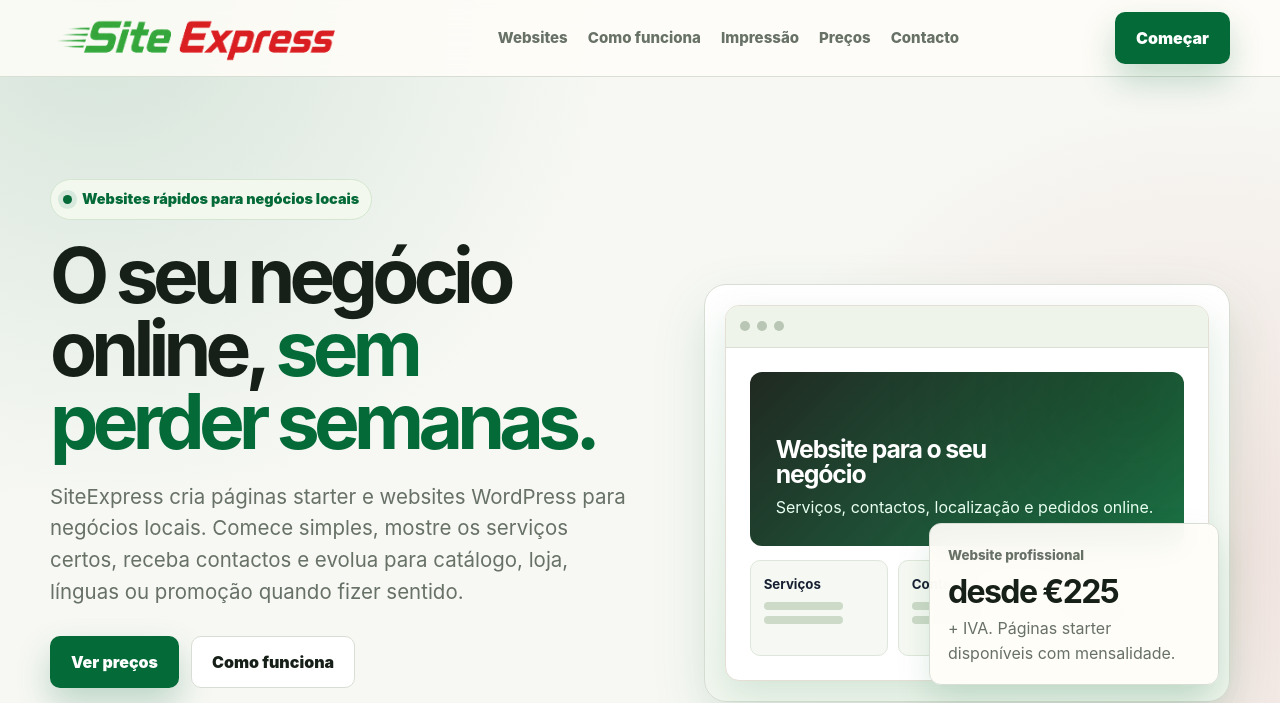
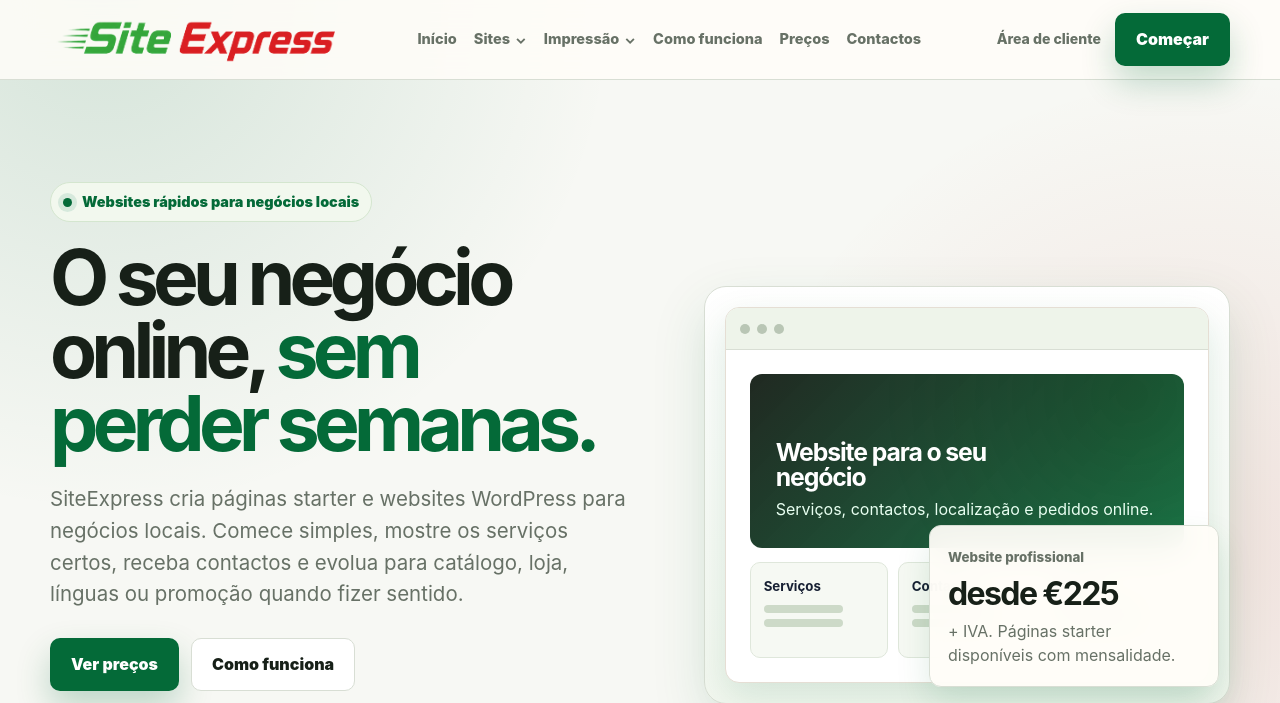
Before and after one commit to joaomcorreia/siteexpress.pt, a Django app: page /pt/ in a window 1280 px wide. Shown: the top 703 px of the page. Run offline with Django 5.2, Linux system fonts and the light colour scheme.

Commit message:
Improve public navigation

```diff
--- a/backend/onboarding/templates/onboarding/_public_header.html
+++ b/backend/onboarding/templates/onboarding/_public_header.html
@@ -4,13 +4,52 @@
     <a class="brand" href="{% url 'siteexpress-landing' %}" aria-label="SiteExpress.pt — início">
       <img class="brand-logo" src="{% static 'core/img/siteexpress/logo.png' %}" alt="Site Express">
     </a>
-    <nav class="links" aria-label="Navegação principal">
-      <a href="{% url 'website-wordpress' %}">Websites</a>
+
+    <nav class="desktop-nav" aria-label="Navegação principal">
+      <a href="{% url 'siteexpress-landing' %}">Início</a>
+      <div class="nav-dropdown">
+        <a class="nav-dropdown-trigger" href="{% url 'website-wordpress' %}">Sites <span aria-hidden="true">⌄</span></a>
+        <div class="nav-submenu">
+          <a href="{% url 'starter-page' %}"><strong>Página Express</strong><small>Uma presença online simples e rápida.</small></a>
+          <a href="{% url 'website-wordpress' %}"><strong>Website WordPress</strong><small>Um website completo preparado para crescer.</small></a>
+        </div>
+      </div>
+      <div class="nav-dropdown">
+        <a class="nav-dropdown-trigger" href="{% url 'printing' %}">Impressão <span aria-hidden="true">⌄</span></a>
+        <div class="nav-submenu nav-submenu-compact">
+          <a href="{% url 'printing' %}"><strong>Produtos impressos</strong><small>Conheça a área de impressão.</small></a>
+          <a href="{% url 'business-cards' %}"><strong>Cartões de visita</strong><small>Comece pelo produto mais simples.</small></a>
+        </div>
+      </div>
       <a href="{% url 'how-it-works' %}">Como funciona</a>
-      <a href="{% url 'printing' %}">Impressão</a>
       <a href="{% url 'pricing' %}">Preços</a>
-      <a href="{% url 'contact' %}">Contacto</a>
+      <a href="{% url 'contact' %}">Contactos</a>
     </nav>
-    <a class="btn btn-primary nav-cta" href="{% url 'onboarding' %}">Começar</a>
+
+    <div class="desktop-nav-actions">
+      <a class="customer-link" href="{% url 'login' %}">Área de cliente</a>
+      <a class="btn btn-primary nav-cta" href="{% url 'onboarding' %}">Começar</a>
+    </div>
+
+    <details class="mobile-nav">
+      <summary aria-label="Abrir menu de navegação">
+        <span class="mobile-nav-label">Menu</span>
+        <span class="mobile-nav-icon" aria-hidden="true"><i></i><i></i><i></i></span>
+      </summary>
+      <nav class="mobile-nav-panel" aria-label="Navegação móvel">
+        <a href="{% url 'siteexpress-landing' %}">Início</a>
+        <span class="mobile-nav-heading">Sites</span>
+        <a class="mobile-nav-child" href="{% url 'starter-page' %}">Página Express</a>
+        <a class="mobile-nav-child" href="{% url 'website-wordpress' %}">Website WordPress</a>
+        <span class="mobile-nav-heading">Impressão</span>
+        <a class="mobile-nav-child" href="{% url 'printing' %}">Produtos impressos</a>
+        <a class="mobile-nav-child" href="{% url 'business-cards' %}">Cartões de visita</a>
+        <a href="{% url 'how-it-works' %}">Como funciona</a>
+        <a href="{% url 'pricing' %}">Preços</a>
+        <a href="{% url 'contact' %}">Contactos</a>
+        <a href="{% url 'login' %}">Área de cliente</a>
+        <a class="btn btn-primary mobile-nav-cta" href="{% url 'onboarding' %}">Começar</a>
+      </nav>
+    </details>
   </div>
 </header>
--- a/backend/onboarding/templates/onboarding/siteexpress_landing.html
+++ b/backend/onboarding/templates/onboarding/siteexpress_landing.html
@@ -7,6 +7,7 @@
   <title>SiteExpress.pt | Websites rápidos para negócios locais</title>
   <meta name="description" content="Websites rápidos, simples e profissionais para negócios locais. Páginas starter, websites WordPress, SEO básico, contactos, Facebook posts, materiais impressos e suporte mensal.">
   <meta name="robots" content="noindex,nofollow">
+  <link rel="stylesheet" href="{% static 'core/css/siteexpress-public.css' %}">
   <style>
     :root{
       --bg:#f7f8f4;
--- a/backend/static/core/css/siteexpress-public.css
+++ b/backend/static/core/css/siteexpress-public.css
@@ -18,7 +18,11 @@ a{color:inherit;text-decoration:none}
 .topbar{position:sticky;top:0;z-index:20;background:rgba(255,253,248,.9);backdrop-filter:blur(16px);border-bottom:1px solid var(--line)}
 .nav{min-height:76px;display:flex;align-items:center;justify-content:space-between;gap:18px}
 .brand{display:inline-flex;align-items:center}.brand-logo{display:block;height:52px;width:auto;max-width:min(100%,380px);object-fit:contain}
-.links{display:flex;gap:20px;color:var(--muted);font-weight:800;font-size:.94rem}.links a:hover{color:var(--primary)}
+.desktop-nav{display:flex;align-items:center;gap:17px;color:var(--muted);font-weight:800;font-size:.91rem}.desktop-nav>a,.nav-dropdown-trigger{padding:28px 0}.desktop-nav a:hover,.customer-link:hover{color:var(--primary)}
+.nav-dropdown{position:relative}.nav-dropdown-trigger{display:flex;align-items:center;gap:5px}.nav-dropdown-trigger span{font-size:.9rem;transition:transform .16s ease}.nav-dropdown:hover .nav-dropdown-trigger span,.nav-dropdown:focus-within .nav-dropdown-trigger span{transform:rotate(180deg)}
+.nav-submenu{position:absolute;top:calc(100% - 8px);left:-18px;width:280px;padding:10px;background:#fffdf8;border:1px solid var(--line);border-radius:14px;box-shadow:0 20px 55px rgba(4,106,56,.16);opacity:0;visibility:hidden;transform:translateY(8px);transition:.16s ease}.nav-dropdown:hover .nav-submenu,.nav-dropdown:focus-within .nav-submenu{opacity:1;visibility:visible;transform:translateY(0)}.nav-submenu a{display:grid;gap:2px;padding:12px;border-radius:9px;color:var(--ink)}.nav-submenu a:hover{background:var(--surface-2)}.nav-submenu small{color:var(--muted);font-size:.78rem;font-weight:650;line-height:1.35}.nav-submenu-compact{width:250px}
+.desktop-nav-actions{display:flex;align-items:center;gap:14px}.customer-link{color:var(--muted);font-size:.88rem;font-weight:850;white-space:nowrap}.mobile-nav{display:none;position:relative}.mobile-nav summary{list-style:none;cursor:pointer;display:flex;align-items:center;gap:10px;min-height:42px;padding:8px 10px;border:1px solid var(--line);border-radius:9px;background:#fff;color:var(--ink);font-weight:900}.mobile-nav summary::-webkit-details-marker{display:none}.mobile-nav-icon{display:grid;gap:3px}.mobile-nav-icon i{display:block;width:19px;height:2px;border-radius:99px;background:currentColor;transition:.16s ease}.mobile-nav[open] .mobile-nav-icon i:nth-child(1){transform:translateY(5px) rotate(45deg)}.mobile-nav[open] .mobile-nav-icon i:nth-child(2){opacity:0}.mobile-nav[open] .mobile-nav-icon i:nth-child(3){transform:translateY(-5px) rotate(-45deg)}
+.mobile-nav-panel{position:absolute;top:calc(100% + 12px);right:0;width:min(330px,calc(100vw - 22px));max-height:calc(100vh - 92px);overflow:auto;padding:14px;background:#fffdf8;border:1px solid var(--line);border-radius:14px;box-shadow:0 22px 60px rgba(23,32,24,.2)}.mobile-nav-panel>a:not(.btn){display:block;padding:11px 12px;border-radius:8px;font-weight:850}.mobile-nav-panel>a:not(.btn):hover{background:var(--surface-2);color:var(--primary)}.mobile-nav-heading{display:block;margin:10px 12px 2px;color:var(--primary);font-size:.72rem;font-weight:950;letter-spacing:.12em;text-transform:uppercase}.mobile-nav-panel .mobile-nav-child{padding-left:24px!important;color:var(--muted)}.mobile-nav-cta{width:100%;margin-top:10px}
 .btn{display:inline-flex;align-items:center;justify-content:center;min-height:48px;padding:13px 20px;border-radius:10px;font-weight:900;border:1px solid transparent;transition:.16s ease;white-space:nowrap}.btn:hover{transform:translateY(-1px)}
 .btn-primary{background:var(--primary);color:#fff;box-shadow:0 16px 34px rgba(4,106,56,.22)}.btn-primary:hover{background:var(--primary-2)}
 .btn-ghost{background:#fff;border-color:var(--line)}
@@ -38,5 +42,5 @@ h1,h2,h3,p{margin-top:0}h1{font-size:clamp(2.65rem,6vw,5.5rem);line-height:.96;l
 .price-plan{position:relative;padding:30px 26px;background:#fff;border:1px solid var(--line);border-radius:16px;display:flex;flex-direction:column;box-shadow:0 14px 38px rgba(4,106,56,.07)}.price-plan-featured{border-color:#85b791;box-shadow:var(--shadow);transform:translateY(-10px)}.plan-label{position:absolute;right:20px;top:20px;color:var(--primary);font-size:.75rem;text-transform:uppercase;letter-spacing:.1em;font-weight:950}.price-plan h2{font-size:1.6rem;margin:0 0 16px}.price-value{font-size:2.55rem;font-weight:950;letter-spacing:-.06em}.price-value small{font-size:.9rem;color:var(--muted);letter-spacing:0}.price-plan p,.price-plan li{color:var(--muted)}.price-plan ul{list-style:none;margin:8px 0 28px;padding:0;display:grid;gap:10px}.price-plan li:before{content:"✓";color:var(--primary);font-weight:950;margin-right:9px}.price-plan .btn{margin-top:auto}.pricing-note{margin-top:26px;color:var(--muted);text-align:center;max-width:900px}
 .legal-hero{padding:clamp(70px,9vw,112px) 0 55px;background:var(--surface-2)}.legal-wrap{max-width:840px}.legal-hero h1{font-size:clamp(2.65rem,5vw,4.6rem)}.updated{color:var(--muted);font-size:.92rem}.legal-content{padding:clamp(55px,8vw,95px) 0;background:#fff}.legal-section{padding:0 0 34px;margin-bottom:34px;border-bottom:1px solid var(--line)}.legal-section h2{font-size:1.55rem;letter-spacing:-.035em}.legal-section p{color:var(--muted);font-size:1.05rem}
 .footer{padding:58px 0 38px;background:#1d1d1d;color:#d7d7d7;border-top:1px solid rgba(255,255,255,.08)}.footer-grid{display:grid;grid-template-columns:1.25fr .85fr 1fr 1fr;gap:clamp(28px,5vw,74px);align-items:start}.footer-brand{display:grid;gap:18px;max-width:330px}.footer .brand-logo{height:44px;max-width:300px;filter:brightness(1.15)}.footer p{color:#c7c7c7;margin:0}.footer-contact{display:grid;gap:6px;font-weight:900;color:#fff}.footer-note{color:#9f9f9f;font-size:.94rem}.footer-col h3{margin:0 0 18px;color:#fff;font-size:.86rem;letter-spacing:.08em;text-transform:uppercase}.footer-col ul{list-style:none;margin:0;padding:0;display:grid;gap:10px}.footer-col a{color:#f2f2f2}.footer-col a:hover{color:#ffb7b0}.footer-bottom{margin-top:48px;padding-top:24px;border-top:1px solid rgba(255,255,255,.12);display:flex;justify-content:space-between;gap:18px;flex-wrap:wrap;color:#b7b7b7;font-size:.94rem}.footer-platform{color:#8f8f8f;font-size:.82rem}
-@media(max-width:920px){.links{display:none}.content-row,.closing-row{grid-template-columns:1fr}.faq-grid,.pricing-grid{grid-template-columns:1fr}.price-plan-featured{transform:none}.footer-grid{grid-template-columns:1fr 1fr}.footer-brand{grid-column:1/-1}}
-@media(max-width:620px){.wrap{width:min(var(--max),calc(100% - 22px))}.nav{min-height:68px}.brand-logo{height:40px;max-width:220px}.nav-cta{min-height:42px;padding:10px 14px}.actions{display:grid}.actions .btn,.closing-row .btn{width:100%}.highlight-row{justify-content:flex-start;padding-top:20px;padding-bottom:20px}.footer-grid{grid-template-columns:1fr}.footer-bottom{display:grid}}
+@media(max-width:1080px){.desktop-nav,.desktop-nav-actions{display:none}.mobile-nav{display:block}.content-row,.closing-row{grid-template-columns:1fr}.faq-grid,.pricing-grid{grid-template-columns:1fr}.price-plan-featured{transform:none}.footer-grid{grid-template-columns:1fr 1fr}.footer-brand{grid-column:1/-1}}
+@media(max-width:620px){.wrap{width:min(var(--max),calc(100% - 22px))}.nav{min-height:68px}.brand-logo{height:40px;max-width:220px}.mobile-nav-label{display:none}.actions{display:grid}.actions .btn,.closing-row .btn{width:100%}.highlight-row{justify-content:flex-start;padding-top:20px;padding-bottom:20px}.footer-grid{grid-template-columns:1fr}.footer-bottom{display:grid}}
```
Also changed, not shown: backend/onboarding/tests.py (+10 -0 lines).
